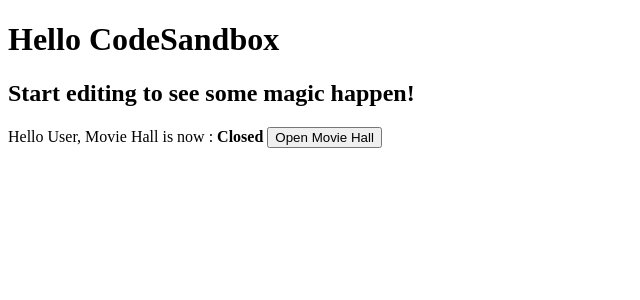
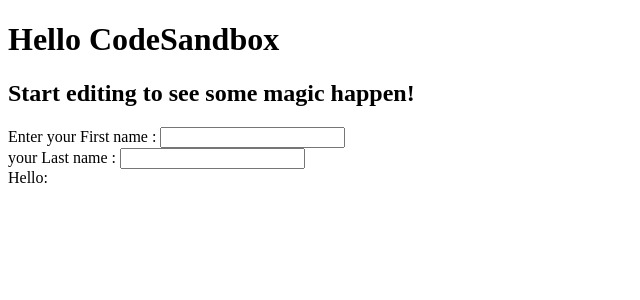
Before and after one commit to sgokhale-celegence/Hooks, a React (Create React App) app: page / in a window 1280 px wide. Shown: the top 300 px of the page, without its empty margins (0-640 px from the left). Built offline with nearby package versions, Linux system fonts and the light colour scheme.

Commit message:
start : Passing Props & then Binding to state With Hook

```diff
--- a/src/App.js
+++ b/src/App.js
@@ -3,10 +3,11 @@
 // import Login from "./Hooks/Login";
 // import CounterClass from "./withClasses/Counter";
 // import LoginClass from './withClasses/Login';
-
 // import ExampleUseEffectClass from "./withClasses/SideEffects";
 // import ExampleUseEffect from "./Hooks/SideEffects";
 // import ExampleUseEffect from "./Hooks/SideEffectsWithDependencies";
+import PassingProps from "./Hooks/PassingProps";
+
 import Moviehall from "./Hooks/Moviehall";
 export default function App() {
   return (
@@ -20,8 +21,9 @@
       <Login />
       <hr />
       <LoginClass /> */}
-      <Moviehall />
       {/* <ExampleUseEffect /> */}
+      {/* <Moviehall /> */}
+      <PassingProps />
     </div>
   );
 }
--- /dev/null
+++ b/src/Hooks/PassingProps.js
@@ -0,0 +1,30 @@
+import React, { useState, useEffect } from "react";
+
+export default function PassingProps() {
+  const [fname, setFName] = useState("");
+  const [lname, setLName] = useState("");
+  return (
+    <>
+      Enter your First name :{" "}
+      <input value={fname} onChange={e => setFName(e.target.value)} />
+      <br />
+      your Last name :{" "}
+      <input value={lname} onChange={e => setLName(e.target.value)} />
+      <br />
+      <DisplayName fname={fname} lname={lname} />
+    </>
+  );
+}
+
+function DisplayName({ fname, lname }) {
+  const [name, setName] = useState({
+    fname,
+    lname
+  });
+
+  return (
+    <>
+      Hello: {name.fname} {name.lname}
+    </>
+  );
+}
```
